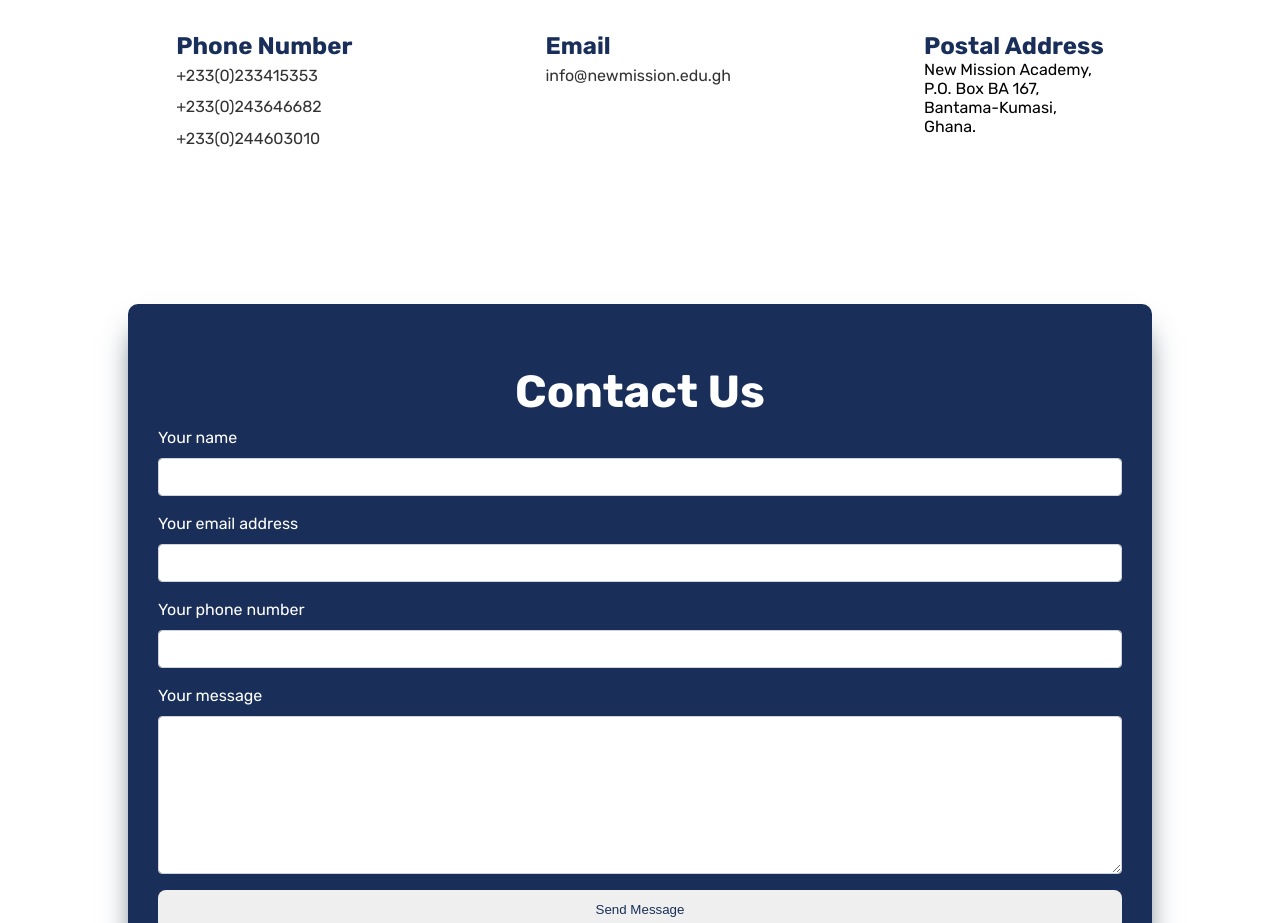
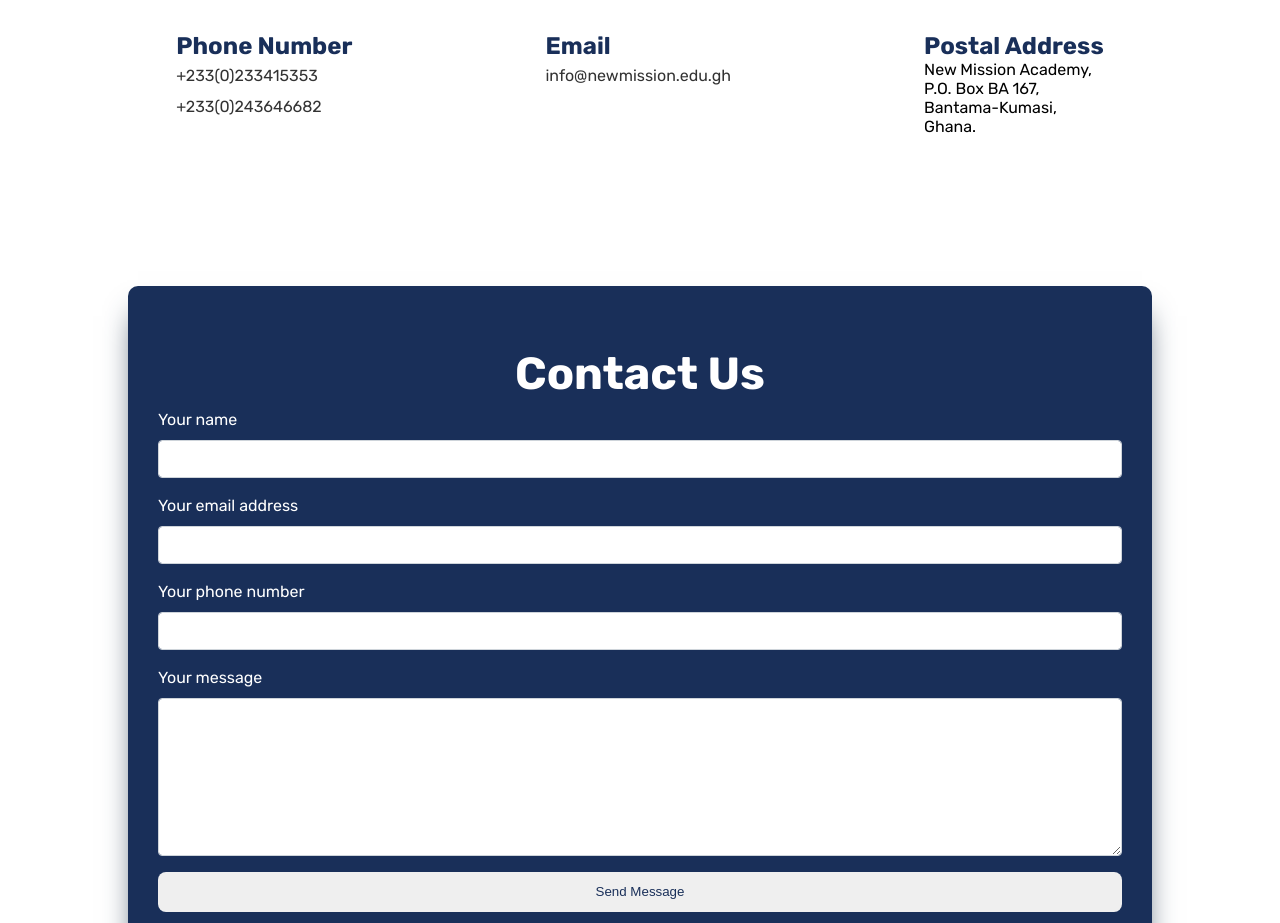
Before and after one commit to ArthurNathaniel/final-nma-, a plain HTML site: page contact.html in a window 1280 px wide. Shown: the part 1100-2023 px from the top of the page. Drawn offline with nearby package versions, Linux system fonts and the light colour scheme.

Commit message:
'remove number'

```diff
--- a/contact.html
+++ b/contact.html
@@ -142,7 +142,7 @@
                 <ul>
                     <li><a href="tel:+233233415353">+233(0)233415353</a></li>
                     <li><a href="tel:+233243646682">+233(0)243646682</a></li>
-                    <li><a href="tel:+233244603010">+233(0)244603010</a></li>
+                    <!-- <li><a href="tel:+233244603010">+233(0)244603010</a></li> -->
                 </ul>
             </div>
             <br>
```
